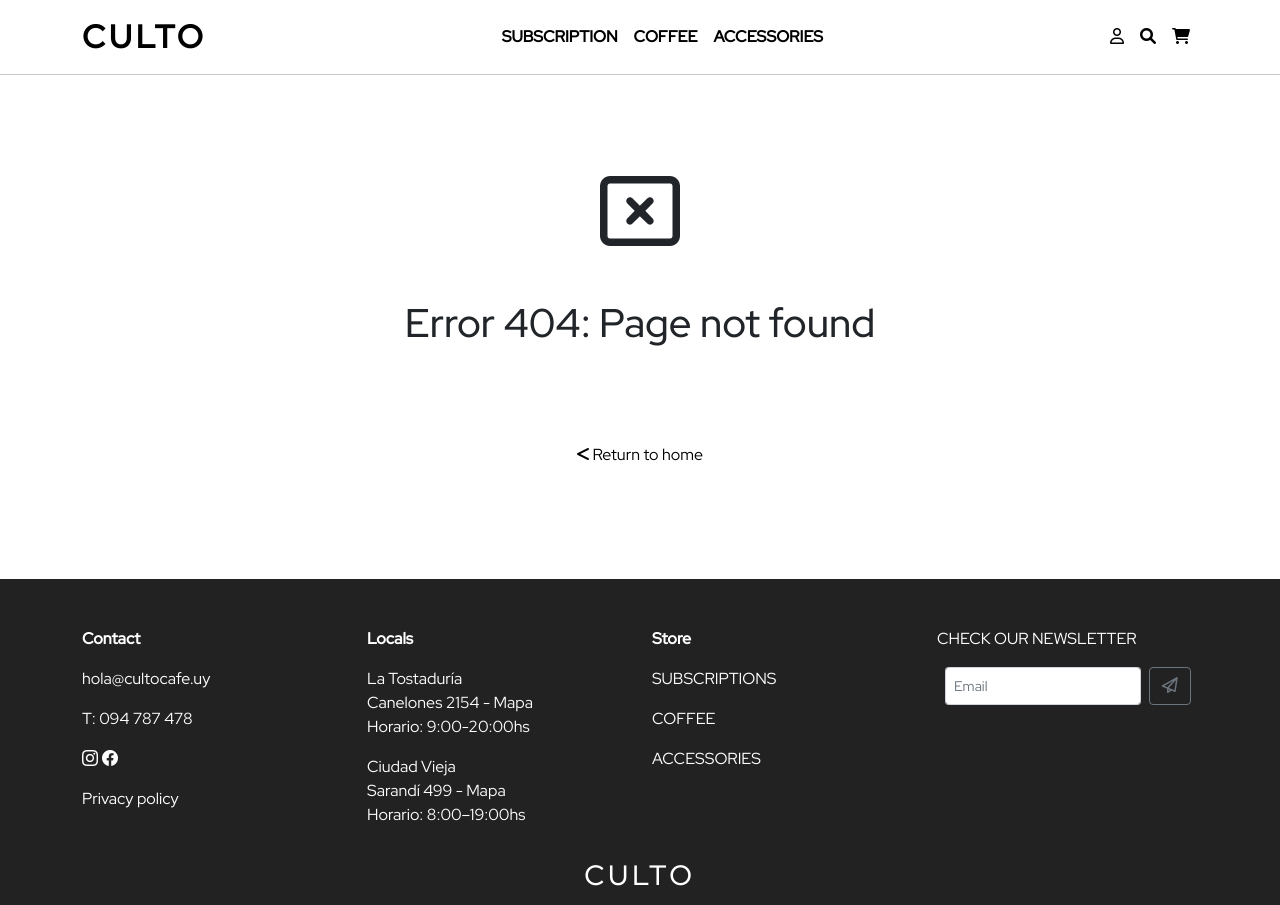
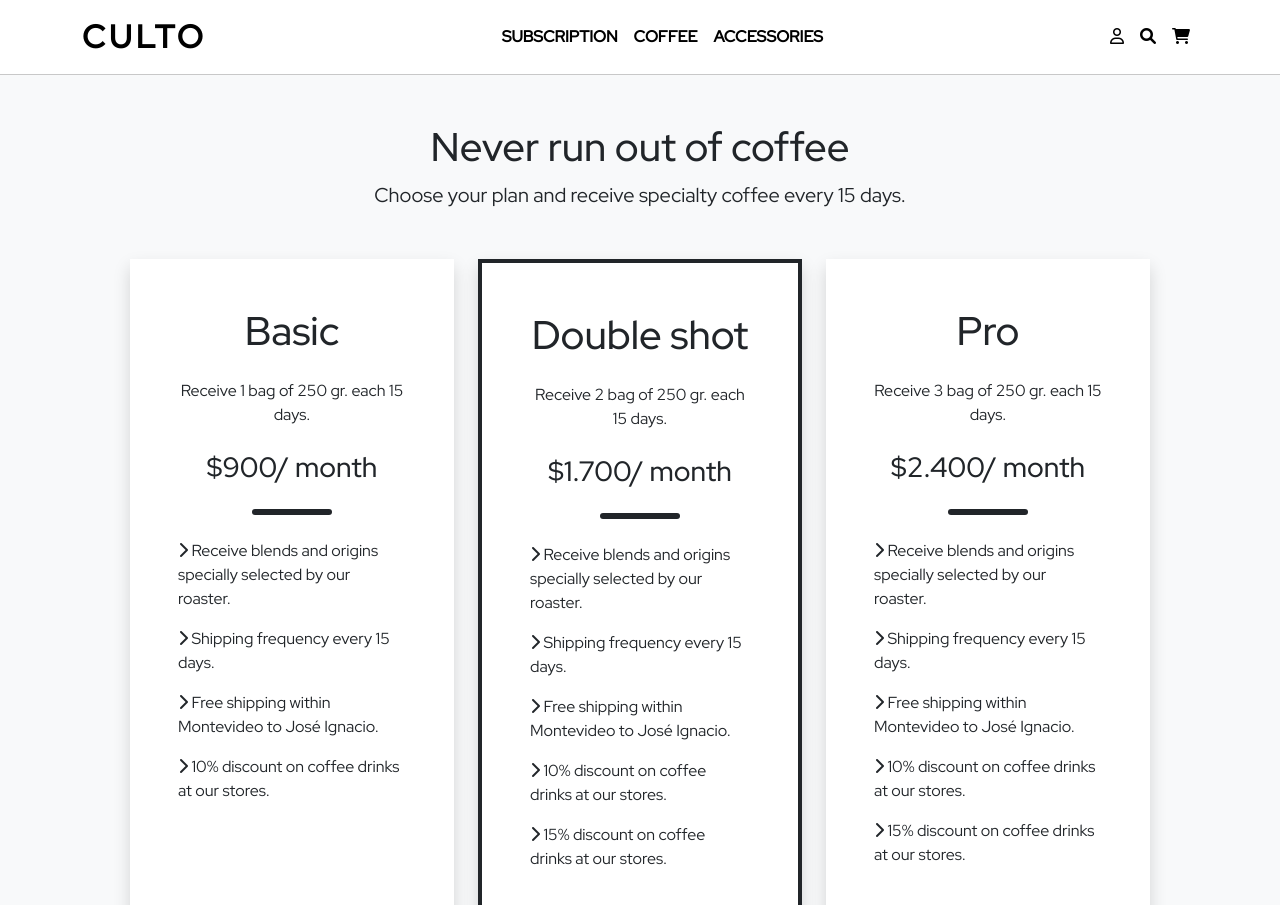
Before and after one commit to FelipeCabreraB/E-commerce-Front, a React (Create React App) app: page /subscription in a window 1280 px wide. Shown: the top 905 px of the page. Built offline with nearby package versions, Linux system fonts and the light colour scheme.

Commit message:
subscription

```diff
--- a/src/App.css
+++ b/src/App.css
@@ -80,3 +80,15 @@ body {
   border: 2px black !important;
   transform: rotate(-90deg);
 }
+
+.recieve {
+  font-size: 20px;
+  max-width: 100%;
+  line-height: 1.6;
+}
+
+.custom-separator {
+  width: 5rem;
+  height: 6px;
+  border-radius: 1rem;
+}
--- a/src/App.jsx
+++ b/src/App.jsx
@@ -16,6 +16,7 @@ import MyAccountAddress from "./pages/MyAccount/MyAccountAddress";
 import PurchaseConfirmation from "./pages/Website/PurchaseConfirmation";
 import DetailedProductAcc from "./pages/Website/DetailedProductAcc";
 import AboutThisProject from "./pages/Website/AboutThisProject";
+import Subscription from "./pages/Website/Subscription";
 import NoMatch from "./pages/Website/NoMatch";
 import AdminPage from "./pages/Admin/AdminPage";
 import AdminProduct from "./pages/Admin/AdminProduct";
@@ -71,6 +72,7 @@ function App() {
             path="/about-this-project"
             component={AboutThisProject}
           />
+          <PublicRoute path="/subscription" component={Subscription} />
           <PrivateRoute path="/admin/dashboard" component={AdminPage} />
           <PrivateRoute path="/admin/products/:page" component={AdminProduct} />
           <PrivateRoute path="/admin/categories" component={AdminCategory} />
--- a/src/components/NavBar-Footer/NavBar.jsx
+++ b/src/components/NavBar-Footer/NavBar.jsx
@@ -42,7 +42,10 @@ function NavBar() {
               )}
 
               <Nav.Link>
-                <Link style={{ textDecoration: "none", color: "black" }} to="#">
+                <Link
+                  style={{ textDecoration: "none", color: "black" }}
+                  to="/subscription"
+                >
                   <strong>SUBSCRIPTION</strong>
                 </Link>
               </Nav.Link>
--- /dev/null
+++ b/src/pages/Website/Subscription.jsx
@@ -0,0 +1,170 @@
+import React from "react";
+import { Container, Row, Col, Button } from "react-bootstrap";
+
+function Subscription() {
+  return (
+    <div className="bg-light my-0">
+      <div className="pt-5 mb-5">
+        <h1 className="text-center">Never run out of coffee</h1>
+        <p className="text-center recieve">
+          Choose your plan and receive specialty coffee every 15 days.
+        </p>
+      </div>
+
+      <Container>
+        <Row className="px-5 mt-5">
+          <Col col={4} lg={4} mb={5} className="mb-5">
+            <div className="bg-white p-5 rounded-lg shadow  ">
+              <h1 className="text-center font-weight-bold mb-4">Basic</h1>
+              <p className="text-center font-weight-bold mb-4">
+                Receive 1 bag of 250 gr. each 15 days.
+              </p>
+              <h3 className=" text-center font-weight-bold">
+                $900
+                <span className="text-small font-weight-bold ml-2">
+                  / month
+                </span>
+              </h3>
+              <div className="custom-separator my-4 mx-auto bg-dark"></div>
+
+              <ul class="list-unstyled mt-3 text-small text-left mb-5">
+                <li className="mb-3">
+                  <i className="fa fa-chevron-right mr-2 text-dark"></i> Receive
+                  blends and origins specially selected by our roaster.
+                </li>
+                <li className="mb-3">
+                  <i className="fa fa-chevron-right mr-2 text-dark"></i>{" "}
+                  Shipping frequency every 15 days.
+                </li>
+                <li className="mb-3">
+                  <i className="fa fa-chevron-right mr-2 text-dark"></i> Free
+                  shipping within Montevideo to José Ignacio.
+                </li>
+                <li className="mb-3">
+                  <i className="fa fa-chevron-right mr-2 text-dark"></i> 10%
+                  discount on coffee drinks at our stores.
+                </li>
+              </ul>
+              <br />
+              <div className="text-center mt-3">
+                <Button
+                  className="mt-4 rounded-pill px-5 py-2 "
+                  variant="dark"
+                  size="lg"
+                >
+                  Subscribe
+                </Button>
+              </div>
+            </div>
+          </Col>
+          <Col
+            col={4}
+            lg={4}
+            mb={5}
+            className="justify-content-md-center mb-5 "
+          >
+            <div className="bg-white p-5 rounded-lg shadow  border-dark square border border-4 ">
+              <h1 className="text-center font-weight-bold mb-4">Double shot</h1>
+              <p className="text-center font-weight-bold mb-4">
+                Receive 2 bag of 250 gr. each 15 days.
+              </p>
+              <h3 className=" text-center font-weight-bold">
+                $1.700
+                <span className="text-small font-weight-normal ml-2">
+                  / month
+                </span>
+              </h3>
+              <div className="custom-separator my-4 mx-auto bg-dark"></div>
+
+              <ul class="list-unstyled my-3 text-small text-left">
+                <li className="mb-3">
+                  <i className="fa fa-chevron-right mr-2 text-dark"></i> Receive
+                  blends and origins specially selected by our roaster.
+                </li>
+                <li className="mb-3">
+                  <i className="fa fa-chevron-right mr-2 text-dark"></i>{" "}
+                  Shipping frequency every 15 days.
+                </li>
+                <li className="mb-3">
+                  <i className="fa fa-chevron-right mr-2 text-dark"></i> Free
+                  shipping within Montevideo to José Ignacio.
+                </li>
+                <li className="mb-3">
+                  <i className="fa fa-chevron-right mr-2 text-dark"></i> 10%
+                  discount on coffee drinks at our stores.
+                </li>
+                <li className="mb-3">
+                  <i className="fa fa-chevron-right mr-2 text-dark"></i> 15%
+                  discount on coffee drinks at our stores.
+                </li>
+              </ul>
+              <div className="text-center mt-3">
+                <Button
+                  className="mt-4 rounded-pill px-5 py-2 "
+                  variant="dark"
+                  size="lg"
+                >
+                  Subscribe
+                </Button>
+              </div>
+            </div>
+          </Col>
+          <Col
+            col={4}
+            lg={4}
+            mb={4}
+            className="justify-content-md-center mb-5 "
+          >
+            <div className="bg-white p-5 rounded-lg shadow  ">
+              <h1 className="text-center font-weight-bold mb-4">Pro</h1>
+              <p className="text-center font-weight-bold mb-4">
+                Receive 3 bag of 250 gr. each 15 days.
+              </p>
+              <h3 className=" text-center font-weight-bold">
+                $2.400
+                <span className="text-small font-weight-normal ml-2">
+                  / month
+                </span>
+              </h3>
+              <div className="custom-separator my-4 mx-auto bg-dark"></div>
+
+              <ul class="list-unstyled my-3 text-small text-left">
+                <li className="mb-3">
+                  <i className="fa fa-chevron-right mr-2 text-dark"></i> Receive
+                  blends and origins specially selected by our roaster.
+                </li>
+                <li className="mb-3">
+                  <i className="fa fa-chevron-right mr-2 text-dark"></i>{" "}
+                  Shipping frequency every 15 days.
+                </li>
+                <li className="mb-3">
+                  <i className="fa fa-chevron-right mr-2 text-dark"></i> Free
+                  shipping within Montevideo to José Ignacio.
+                </li>
+                <li className="mb-3">
+                  <i className="fa fa-chevron-right mr-2 text-dark"></i> 10%
+                  discount on coffee drinks at our stores.
+                </li>
+                <li className="mb-3">
+                  <i className="fa fa-chevron-right mr-2 text-dark"></i> 15%
+                  discount on coffee drinks at our stores.
+                </li>
+              </ul>
+              <div className="text-center mt-3">
+                <Button
+                  className="mt-4 rounded-pill px-5 py-2 "
+                  variant="dark"
+                  size="lg"
+                >
+                  Subscribe
+                </Button>
+              </div>
+            </div>
+          </Col>
+        </Row>
+      </Container>
+    </div>
+  );
+}
+
+export default Subscription;
```
